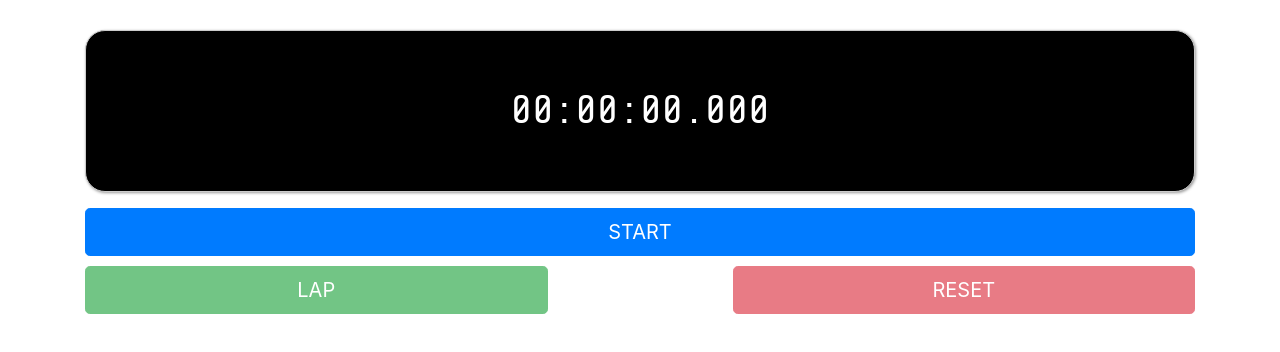
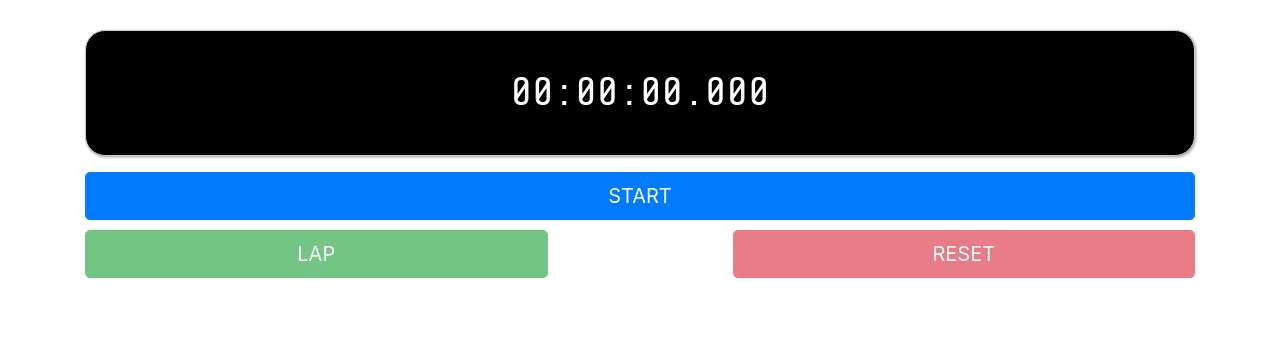
Before and after one commit to ryopokku/timer2, a plain HTML site: page index.html in a window 1280 px wide. Drawn offline with nearby package versions, Linux system fonts and the light colour scheme.

Commit message:
タイマー表示部のpaddingを調整

```diff
--- a/css/style.css
+++ b/css/style.css
@@ -10,7 +10,7 @@
 #timer{
     font-size: 40px;
     border: 1px solid #ccc;
-    padding: 50px;
+    padding: 2rem 1rem;
     background-color:#000;
     color:#fff;
     border-radius:20px;
```
